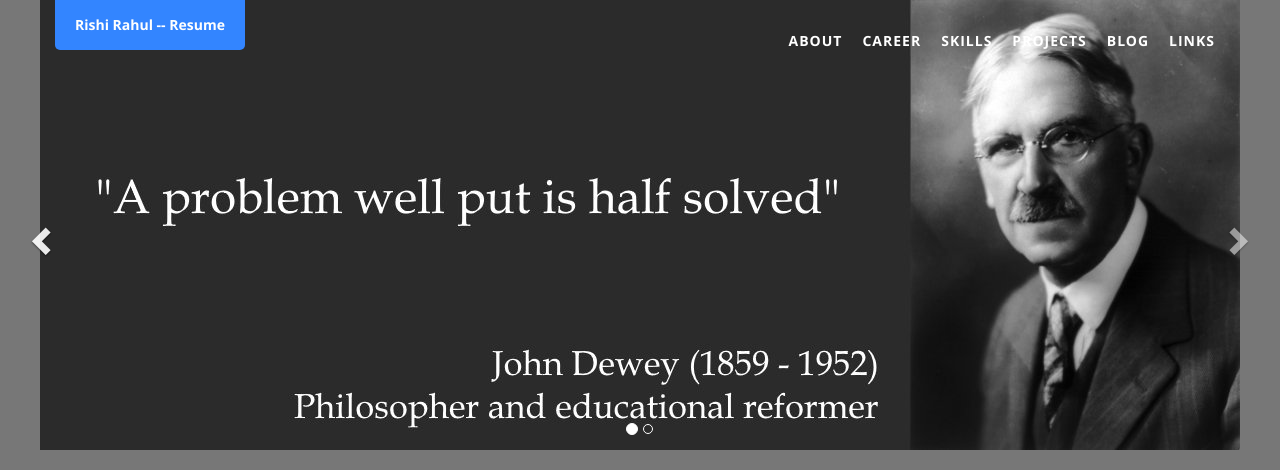
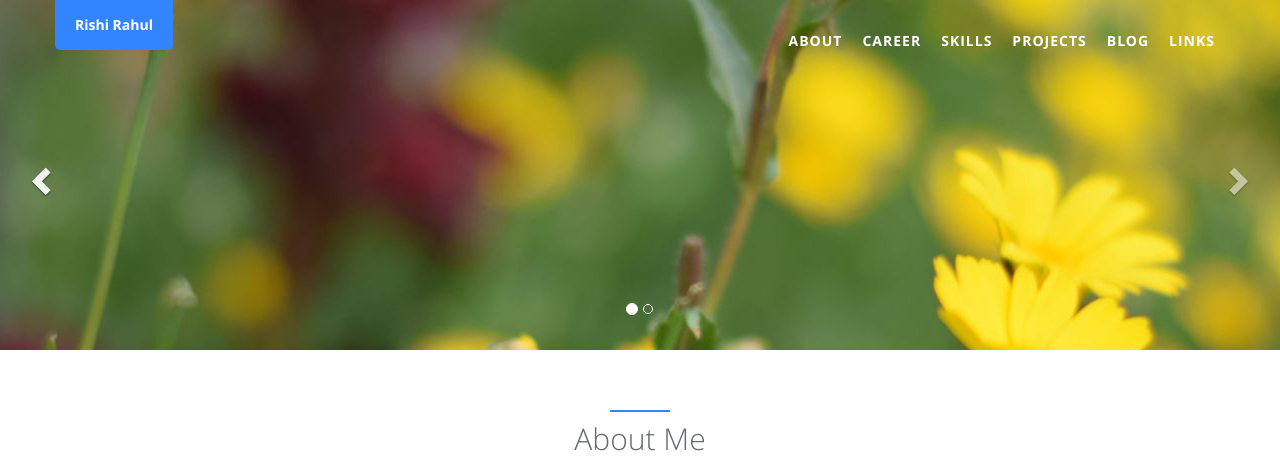
Before and after one commit to rishirahul/rishirahul_resume.github.io, a Jekyll site: the page built from index.html, in a window 1280 px wide and 1400 px high. Shown: the top 475 px of the window. Built offline with Jekyll 4.4.1, drawn with Linux system fonts in a browser that asks for light colours; some of the changed text lies outside the part shown; grey boxes are pictures that could not be loaded.

Commit message:
desc changes

```diff
--- a/_config.yml
+++ b/_config.yml
@@ -1,7 +1,7 @@
 # Welcome to Jekyll!
 
 # Website settings
-title: Rishi Rahul -- Resume
+title: Rishi Rahul
 description: Senior software engineer
 keywords: software, compiler, Jalpc, blog, Jekyll, github, gh-pages
 
@@ -14,8 +14,8 @@
 # author -- index page "about me" section
 author:  # change following line to your infomation.
   name: Rishi Rahul  # Be used at blog posts' author.
-  first_name: Rishi  # Be used at index page about me section.
-  last_name: Rahul  # Be used at index page about me section.
+  first_name: Rishi Rahul  # Be used at index page about me section.
+  last_name:  # Be used at index page about me section.
   avatar: /static/assets/img/landing/avatar.jpg  # upload your avatar at directory and edit it.
   github_username: Atlas7  # Leave blank if you don't have now
   linkedin_id: rishirahul # Leave blank if you don't have now
@@ -41,8 +41,8 @@
 
 # analytics
 #google analytics
-ga:  # if you wanna this feature, go to https://www.google.com/analytics/ to get your configuration; if not, comment following line.
-   id: UA-53715022-5
+#ga:  # if you wanna this feature, go to https://www.google.com/analytics/ to get your configuration; if not, comment following line.
+#  id: UA-53715022-5
 
 ## donation
 donation: off  # type 'on'/'off' to choice display donation button at post page or not
--- a/_data/index/careers.yml
+++ b/_data/index/careers.yml
@@ -5,8 +5,8 @@
     detail: Synopsys India Pvt Ltd
   desc:
     detail: >
-      Responsible for exploration and implementation of ideas to improve performance of VCS simulator
-      Technologies: C, C++, Python, Compiler optimization.
+      Responsible for exploration and implementation of ideas to improve performance of VCS simulator <br/>
+      <b>Technologies:</b> C, C++, Python, Compiler optimization.
 
   date:
     detail: Aug 2017 - present, Bangalore
--- a/_sass/_style.scss
+++ b/_sass/_style.scss
@@ -2500,7 +2500,7 @@
     height: auto;
   }
   .header-back {
-    height: 470px;
+    height: 350px;
     width: 100%;
     &.one {
       background: url(../assets/img/landing/header_one.jpg) 50% 0 no-repeat;
@@ -2510,13 +2510,13 @@
     }
   }
   .carousel {
-    height: 470px;
+    height: 350px;
   }
   .carousel-caption {
     z-index: 10;
   }
   .carousel .item {
-    height: 470px;
+    height: 350px;
     background-color: #777;
   }
   .carousel-inner > .item > img {
@@ -2524,7 +2524,7 @@
     top: 0;
     left: 0;
     min-width: 100%;
-    height: 470px;
+    height: 350px;
   }
   .carousel-fade {
     .carousel-inner {
```
Also changed, not shown: static/assets/img/favicon.ico, static/assets/img/landing/header_one.jpg, static/assets/img/landing/header_two.jpg, static/assets/img/landing/kingfisher.jpg.
